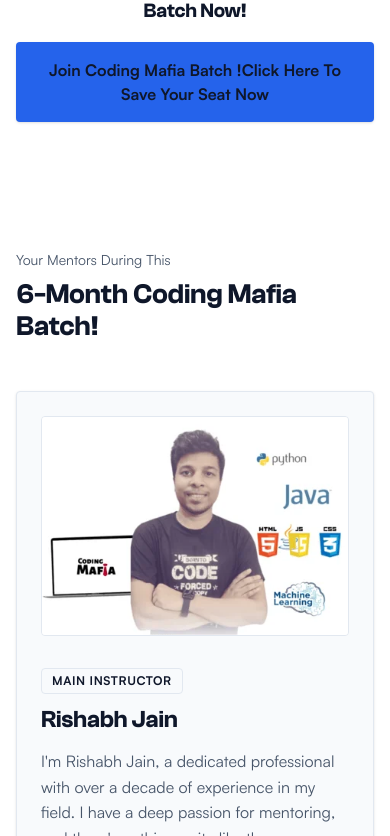
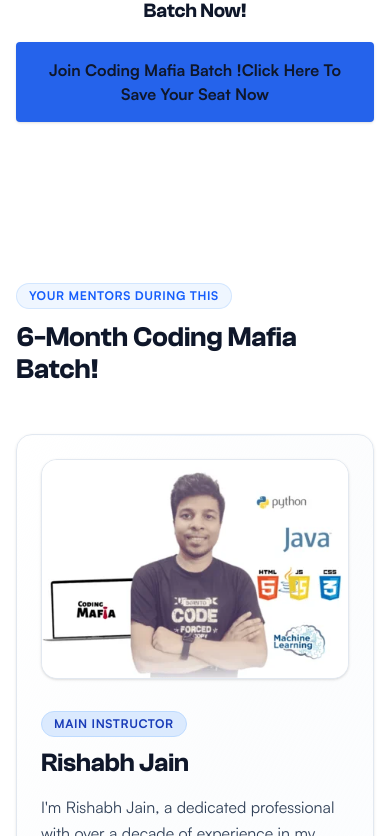
Before and after one commit to JayantOlhyan/Coding-Club-Redesign, a Next.js app: page / in a window 390 px wide. Shown: the part 11164-12000 px from the top of the page. Built offline with nearby package versions, Linux system fonts and the light colour scheme.

Commit message:
feat(mentors): update Mentors component with instructor bios and company background pills

```diff
--- a/components/Mentors.tsx
+++ b/components/Mentors.tsx
@@ -1,3 +1,5 @@
+"use client";
+
 import {
   getBlock,
   getImageMeta,
@@ -7,6 +9,8 @@
   ParagraphBlock,
   ImageBlock,
 } from "@/lib/content";
+import { ScrollReveal } from "./motion/ScrollReveal";
+import { MotionCard } from "./motion/MotionCard";
 
 export function Mentors() {
   const h296 = getBlock<HeadingBlock>(SECTION_MAP.mentors.headings[0]);
@@ -33,31 +37,34 @@
     <section
       id="mentors"
       aria-label="Mentors"
-      className="w-full bg-[var(--surface)] py-16 md:py-24"
+      className="relative w-full bg-white py-24 lg:py-36 border-b border-slate-200/80"
     >
       <div className="max-w-[1120px] mx-auto px-4 sm:px-6 lg:px-8">
         {/* Section Header */}
+        <ScrollReveal direction="up" delay={0}>
           <div className="text-left mb-12 max-w-[780px]">
             <span
               data-block={SECTION_MAP.mentors.headings[0]}
-            className="block text-sm md:text-base font-normal text-[var(--body)] mb-2"
+              className="inline-block px-3 py-1 rounded-full text-xs font-semibold uppercase tracking-wider bg-blue-50 text-blue-600 border border-blue-200/60 mb-3"
             >
               {h296.text}
             </span>
             <h2
               data-block={SECTION_MAP.mentors.headings[1]}
-            className="text-[28px] lg:text-[40px] font-semibold text-[var(--ink)] tracking-[-0.02em]"
+              className="text-[28px] lg:text-[42px] font-semibold text-slate-900 tracking-[-0.02em] leading-tight"
             >
               {h297.text}
             </h2>
           </div>
+        </ScrollReveal>
 
-        {/* Lead Instructor Card (Rishabh Jain - Joy of React instructor block pattern) */}
-        <div className="rounded bg-[var(--surface-2)] border border-[var(--border)] p-6 md:p-8 mb-12 shadow-sm">
+        {/* Lead Instructor Card (Rishabh Jain) */}
+        <ScrollReveal direction="up" delay={100}>
+          <MotionCard className="!p-6 md:!p-8 mb-12 bg-gradient-to-br from-white via-slate-50/50 to-blue-50/20 shadow-lg">
             <div className="grid grid-cols-1 lg:grid-cols-12 gap-8 items-start">
               {/* Instructor Photos */}
               <div className="lg:col-span-4 flex flex-col sm:flex-row lg:flex-col gap-4">
-              <div className="w-full rounded overflow-hidden border border-[var(--border)] bg-[var(--surface)]">
+                <div className="w-full rounded-2xl overflow-hidden border border-slate-200 bg-white shadow-sm">
                   <img
                     src={m1PhotoSrc}
                     alt={m1Photo.alt || m1Name.text}
@@ -68,7 +75,7 @@
                     className="w-full h-auto object-cover"
                   />
                 </div>
-              <div className="w-full max-w-[200px] rounded overflow-hidden border border-[var(--border)] bg-[var(--surface)] hidden sm:block lg:hidden">
+                <div className="w-full max-w-[200px] rounded-2xl overflow-hidden border border-slate-200 bg-white hidden sm:block lg:hidden shadow-sm">
                   <img
                     src={leadPhotoSrc}
                     alt={leadPhoto.alt || m1Name.text}
@@ -86,30 +93,31 @@
                 <div className="flex flex-wrap items-center gap-3 mb-3">
                   <span
                     data-block={SECTION_MAP.mentors.leadBadge}
-                  className="inline-flex items-center px-2.5 py-1 rounded text-xs font-semibold uppercase tracking-wider bg-[var(--surface-2)] border border-[var(--border)] text-[var(--ink)]"
+                    className="inline-flex items-center px-3 py-1 rounded-full text-xs font-semibold uppercase tracking-wider bg-blue-100 text-blue-800 border border-blue-200"
                   >
                     {leadBadge.text}
                   </span>
                 </div>
                 <h3
                   data-block={leadMentor.name}
-                className="text-[24px] lg:text-[32px] font-semibold text-[var(--ink)] tracking-[-0.02em] mb-4"
+                  className="text-[26px] lg:text-[34px] font-semibold text-slate-900 tracking-[-0.02em] mb-4"
                 >
                   {m1Name.text}
                 </h3>
                 <p
                   data-block={leadMentor.bio}
-                className="text-base lg:text-[17px] font-normal text-[var(--body)] leading-[1.6]"
+                  className="text-base lg:text-[17px] font-normal text-slate-700 leading-[1.6]"
                 >
                   {m1Bio.text}
                 </p>
               </div>
             </div>
-        </div>
+          </MotionCard>
+        </ScrollReveal>
 
         {/* 2-Column Grid for Instructors (Srishti & Abhishek) */}
         <div className="grid grid-cols-1 md:grid-cols-2 gap-6 lg:gap-8 mb-16">
-          {midMentors.map((m) => {
+          {midMentors.map((m, i) => {
             const photoBlock = getBlock<ImageBlock>(m.photo);
             const photoMeta = getImageMeta(photoBlock.src);
             const photoSrc = getLocalImagePath(photoBlock.src);
@@ -117,12 +125,10 @@
             const bioBlock = getBlock<ParagraphBlock>(m.bio);
 
             return (
-              <div
-                key={m.id}
-                className="rounded bg-[var(--surface-2)] border border-[var(--border)] p-6 flex flex-col justify-between shadow-sm"
-              >
+              <ScrollReveal key={m.id} direction="up" delay={150 + i * 80}>
+                <MotionCard className="h-full flex flex-col justify-between shadow-md">
                   <div>
-                  <div className="w-full max-w-[160px] rounded overflow-hidden border border-[var(--border)] bg-[var(--surface)] mb-4">
+                    <div className="w-full max-w-[160px] rounded-xl overflow-hidden border border-slate-200 bg-white mb-4 shadow-sm">
                       <img
                         src={photoSrc}
                         alt={photoBlock.alt || nameBlock.text}
@@ -135,33 +141,36 @@
                     </div>
                     <h3
                       data-block={m.name}
-                    className="text-xl font-semibold text-[var(--ink)] mb-3"
+                      className="text-xl font-semibold text-slate-900 mb-3"
                     >
                       {nameBlock.text}
                     </h3>
                     <p
                       data-block={m.bio}
-                    className="text-sm md:text-base font-normal text-[var(--body)] leading-[1.6]"
+                      className="text-sm md:text-base font-normal text-slate-600 leading-[1.6]"
                     >
                       {bioBlock.text}
                     </p>
                   </div>
-              </div>
+                </MotionCard>
+              </ScrollReveal>
             );
           })}
         </div>
 
         {/* Teaching Assistance Group */}
-        <div className="text-left mb-8 pt-4 border-t border-[var(--border)]">
+        <div className="text-left pt-6 border-t border-slate-200">
+          <ScrollReveal direction="up" delay={100}>
             <h3
               data-block={SECTION_MAP.mentors.taHeading}
-            className="text-[20px] lg:text-[24px] font-semibold text-[var(--ink)] tracking-[-0.01em] mb-6"
+              className="text-[22px] lg:text-[26px] font-semibold text-slate-900 tracking-[-0.01em] mb-8"
             >
               {taHeading.text}
             </h3>
+          </ScrollReveal>
 
           <div className="grid grid-cols-1 md:grid-cols-3 gap-6 lg:gap-8">
-            {taMentors.map((m) => {
+            {taMentors.map((m, i) => {
               const photoBlock = getBlock<ImageBlock>(m.photo);
               const photoMeta = getImageMeta(photoBlock.src);
               const photoSrc = getLocalImagePath(photoBlock.src);
@@ -169,13 +178,11 @@
               const bioBlock = getBlock<ParagraphBlock>(m.bio);
 
               return (
-                <div
-                  key={m.id}
-                  className="rounded bg-[var(--surface-2)] border border-[var(--border)] p-6 flex flex-col justify-between shadow-sm"
-                >
+                <ScrollReveal key={m.id} direction="up" delay={150 + i * 80}>
+                  <MotionCard className="h-full flex flex-col justify-between shadow-sm">
                     <div>
                       <div className="flex items-center gap-3 mb-4">
-                      <div className="w-[100px] h-[100px] rounded overflow-hidden border border-[var(--border)] bg-[var(--surface)] flex-shrink-0">
+                        <div className="w-[90px] h-[90px] rounded-xl overflow-hidden border border-slate-200 bg-white flex-shrink-0 shadow-xs">
                           <img
                             src={photoSrc}
                             alt={photoBlock.alt || nameBlock.text}
@@ -191,7 +198,7 @@
                           const altMeta = getImageMeta(altBlock.src);
                           const altSrc = getLocalImagePath(altBlock.src);
                           return (
-                          <div className="w-[50px] h-[50px] rounded overflow-hidden border border-[var(--border)] bg-[var(--surface)] flex-shrink-0">
+                            <div className="w-[50px] h-[50px] rounded-lg overflow-hidden border border-slate-200 bg-white flex-shrink-0 shadow-xs">
                               <img
                                 src={altSrc}
                                 alt={altBlock.alt || "Credentials badge"}
@@ -207,18 +214,19 @@
                       </div>
                       <h4
                         data-block={m.name}
-                      className="text-lg font-semibold text-[var(--ink)] mb-2"
+                        className="text-lg font-semibold text-slate-900 mb-2"
                       >
                         {nameBlock.text}
                       </h4>
                       <p
                         data-block={m.bio}
-                      className="text-xs md:text-sm font-normal text-[var(--body)] leading-[1.6]"
+                        className="text-xs md:text-sm font-normal text-slate-600 leading-[1.6]"
                       >
                         {bioBlock.text}
                       </p>
                     </div>
-                </div>
+                  </MotionCard>
+                </ScrollReveal>
               );
             })}
           </div>
```
Lines whose indentation alone changed are shown as unchanged.
